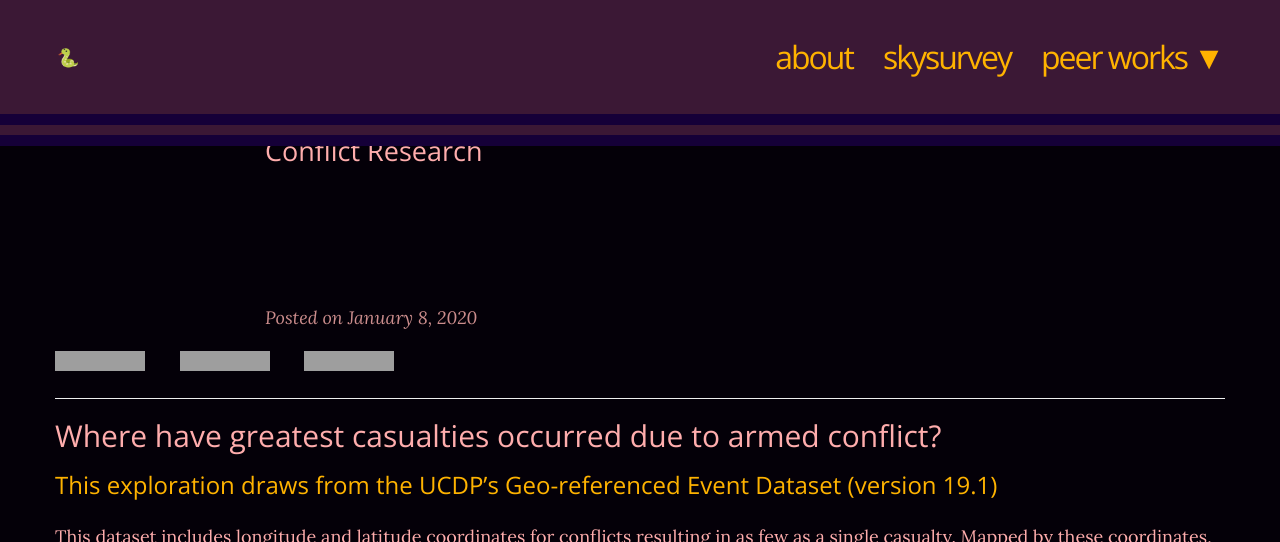
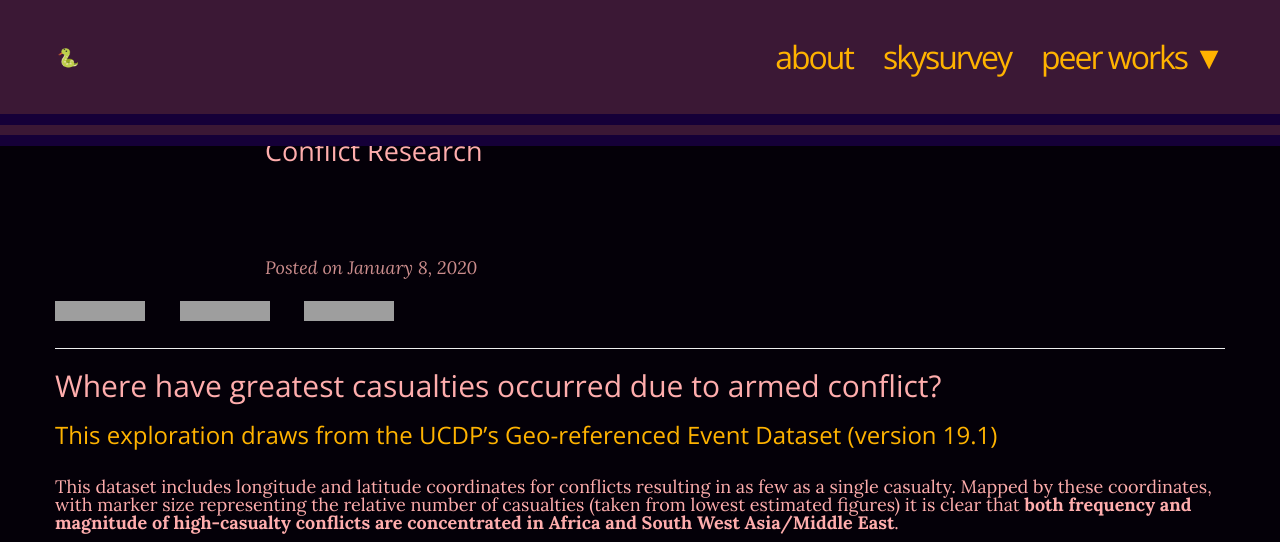
Before and after one commit to CSLSDS/CSLSDS.github.io, a Jekyll site: the page built from _posts/2020-01-08-UCDP-GED.md, in a window 1280 px wide and 1400 px high, scrolled down 224 px. Shown: the top 542 px of the window. Built offline with Jekyll 4.4.1, drawn with Linux system fonts in a browser that asks for light colours; nearby versions of some CDN libraries; grey boxes are pictures that could not be loaded.

Commit message:
Update main.css

```diff
--- a/css/main.css
+++ b/css/main.css
@@ -442,7 +442,7 @@
 /* --- Post and page headers --- */
 
 .intro-header {
-  margin: 40px 0 20px;
+  margin: 100px 0 20px;
   position: relative;
 }
 .intro-header.big-img {
@@ -452,7 +452,7 @@
   background-size: cover;
   -o-background-size: cover;
   margin-top: 51px; /* The small navbar is 50px tall + 1px border */
-  margin-bottom: 85px;
+  margin-bottom: 55px;
 }
 .intro-header.big-img  .big-img-transition {
   position: absolute;
@@ -473,7 +473,7 @@
 }
 .intro-header.big-img .page-heading,
 .intro-header.big-img .post-heading {
-  padding: 180px 0;
+  padding: 90px 0;
   color: #FFF;
   text-shadow: 1px 1px 3px #000;
 }
@@ -495,7 +495,7 @@
   margin: 10px 0 0;
 }
 .intro-header .post-heading .post-subheading {
-  margin-bottom: 140px;
+  margin-bottom: 90px;
 }
 .intro-header.big-img .page-heading .page-subheading,
 .intro-header.big-img .post-heading .post-subheading {
```
